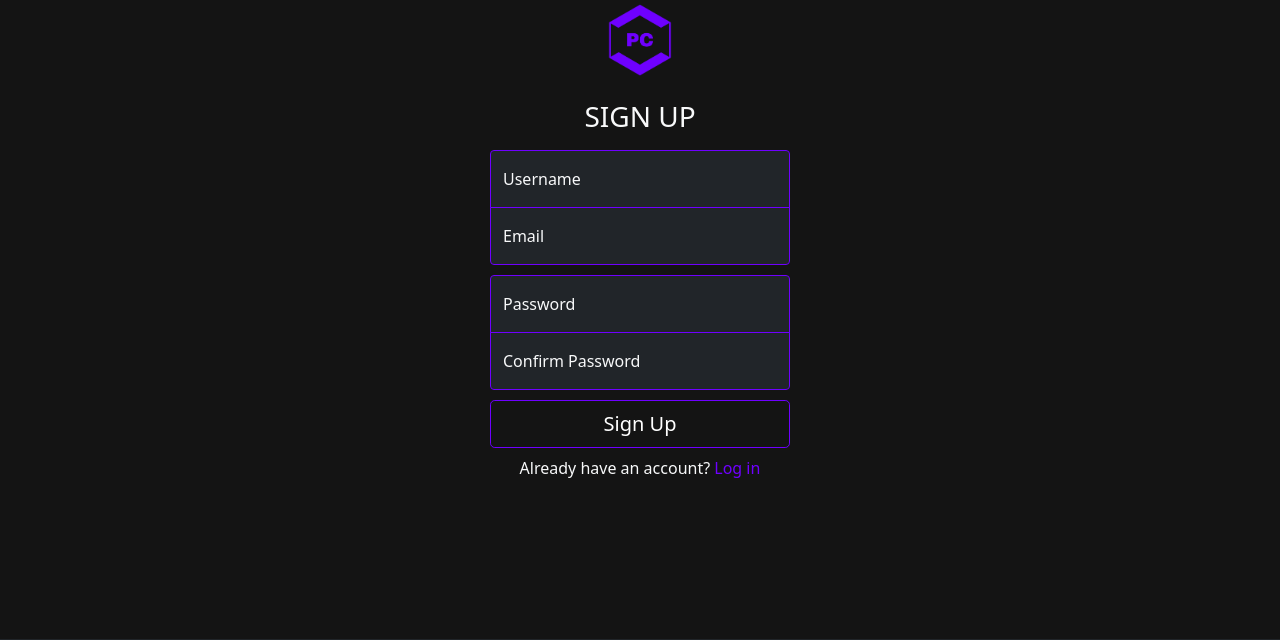
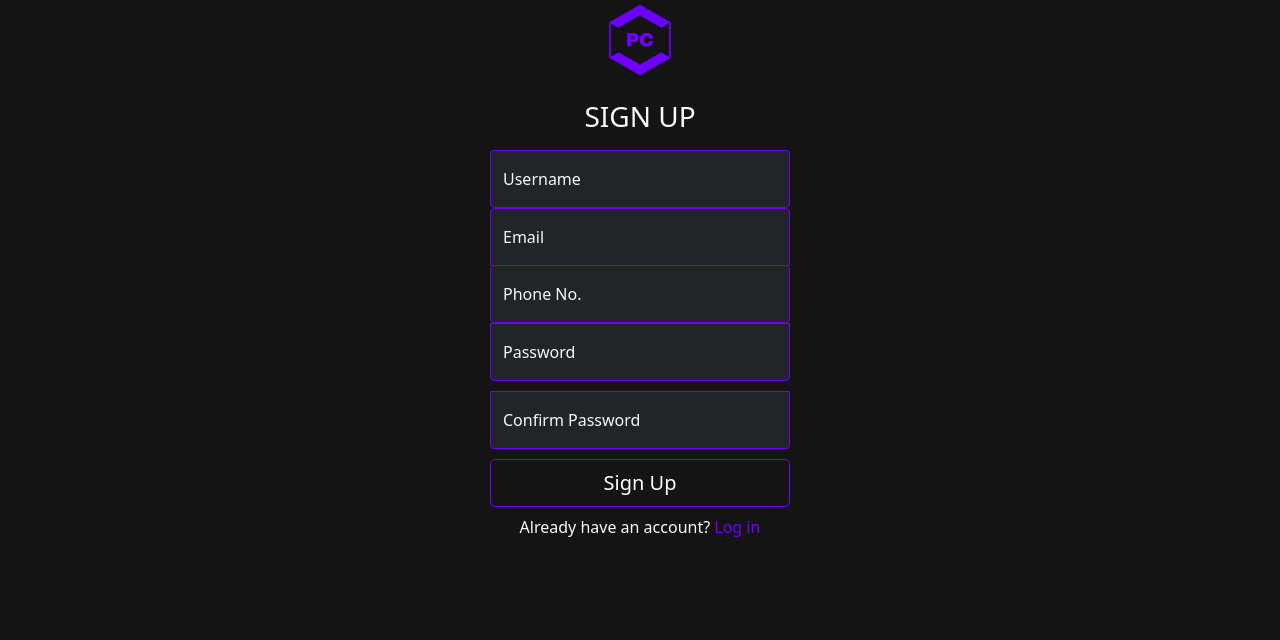
Before and after one commit to sdakhara/PC_BUILDER, a Flask app: page /signup in a window 1280 px wide. Shown: the part 155-795 px from the top of the page. Run offline with Flask 2, Linux system fonts and the light colour scheme; some libraries are stand-ins or nearby versions.

Commit message:
user: sign up added

```diff
--- a/main.py
+++ b/main.py
@@ -140,14 +140,22 @@ def addthispc():
             price += session['gpu'][0][-1]
         authenticator.addpc(userid=userid, cpuid=cpuid, hddid=hddid, boardid=boardid, cabid=cabid, psuid=psuid,
                             gpuid=gpuid, ramid=ramid, coolerid=coolerid, price=price)
-        session.pop('cpu')
-        session.pop('board')
-        session.pop('ram')
-        session.pop('hdd')
-        session.pop('psu')
-        session.pop('cooler')
-        session.pop('cab')
-        session.pop('gpu')
+        if session.get('cpu'):
+            session.pop('cpu')
+        if session.get('board'):
+            session.pop('board')
+        if session.get('ram'):
+            session.pop('ram')
+        if session.get('hdd'):
+            session.pop('hdd')
+        if session.get('psu'):
+            session.pop('psu')
+        if session.get('cooler'):
+            session.pop('cooler')
+        if session.get('cab'):
+            session.pop('cab')
+        if session.get('gpu'):
+            session.pop('gpu')
         return redirect(url_for('home'))
 
 
@@ -173,8 +181,13 @@ def about():
 def signup():
     ipcontrol.getIP(request.remote_addr)
     if request.method == 'POST':
-        pass
-
+        name = request.form.get('username')
+        email = request.form.get('email')
+        phone = request.form.get('number')
+        password = request.form.get('password')
+        conpass = request.form.get('conpass')
+        authenticator.addUser(name,email,password,conpass,phone)
+        return redirect('/login')
     return render_template('User/signup.html')
 
 
@@ -251,7 +264,9 @@ def ratebuilds():
 def contact():
     ipcontrol.getIP(request.remote_addr)
     if request.method == 'POST':
-        pass
+        username = request.form.get('username')
+        email = request.form.get('email')
+        message = request.form.get('message')
 
     return render_template('User/contactus.html')
 
--- a/templates/User/signup.html
+++ b/templates/User/signup.html
@@ -64,27 +64,30 @@
 
 <div class="text-center text-light login-div">
 <main class="form-signin">
-  <form>
+  <form action="/signup" method="post">
     <img class="mb-4" src="{{url_for('static', filename='User/IMG/PCB-LOGO.png')}}" alt="" width="72">
     <h1 class="h3 mb-3 fw-normal">SIGN UP</h1>
 
     <div class="form-floating">
-      <input type="email" class="form-control bg-dark login-input text-light" id="floatingInput" placeholder="name">
+      <input name="username" type="text" class="form-control bg-dark login-input text-light" id="floatingInput" placeholder="name">
       <label for="floatingInput">Username</label>
     </div>
     <div class="form-floating">
-      <input type="password" class="form-control bg-dark login-input text-light" id="floatingPassword" placeholder="email">
+      <input type="email" name="email" class="form-control bg-dark login-input text-light" id="floatingPassword" placeholder="email">
       <label for="floatingPassword">Email</label>
     </div>
+      <div class="form-floating">
+      <input type="number" name="number" class="form-control bg-dark login-input text-light" id="floatingPassword" placeholder="email">
+      <label for="floatingPassword">Phone No.</label>
+    </div>
     <div class="form-floating">
-      <input type="email" class="form-control bg-dark login-input text-light" id="floatingInput" placeholder="password">
+      <input type="password" name="password" class="form-control bg-dark login-input text-light" id="floatingInput" placeholder="password">
       <label for="floatingInput">Password</label>
     </div>
     <div class="form-floating">
-      <input type="password" class="form-control bg-dark login-input text-light" id="floatingPassword" placeholder="Confirm password">
+      <input type="password" name="conpass" class="form-control bg-dark login-input text-light" id="floatingPassword" placeholder="Confirm password">
       <label for="floatingPassword">Confirm Password</label>
     </div>
-
     <button class="w-100 btn btn-lg btn-outline-pcb" type="submit">Sign Up</button>
       <p class="mt-2">Already have an account? <a href="/login" id="make-account-a">Log in</a></p>
   </form>
```
Also changed, not shown: logics/Admin/datashare.py (+8 -1 lines), templates/User/contactus.html (+4 -4 lines), 2 other files.
